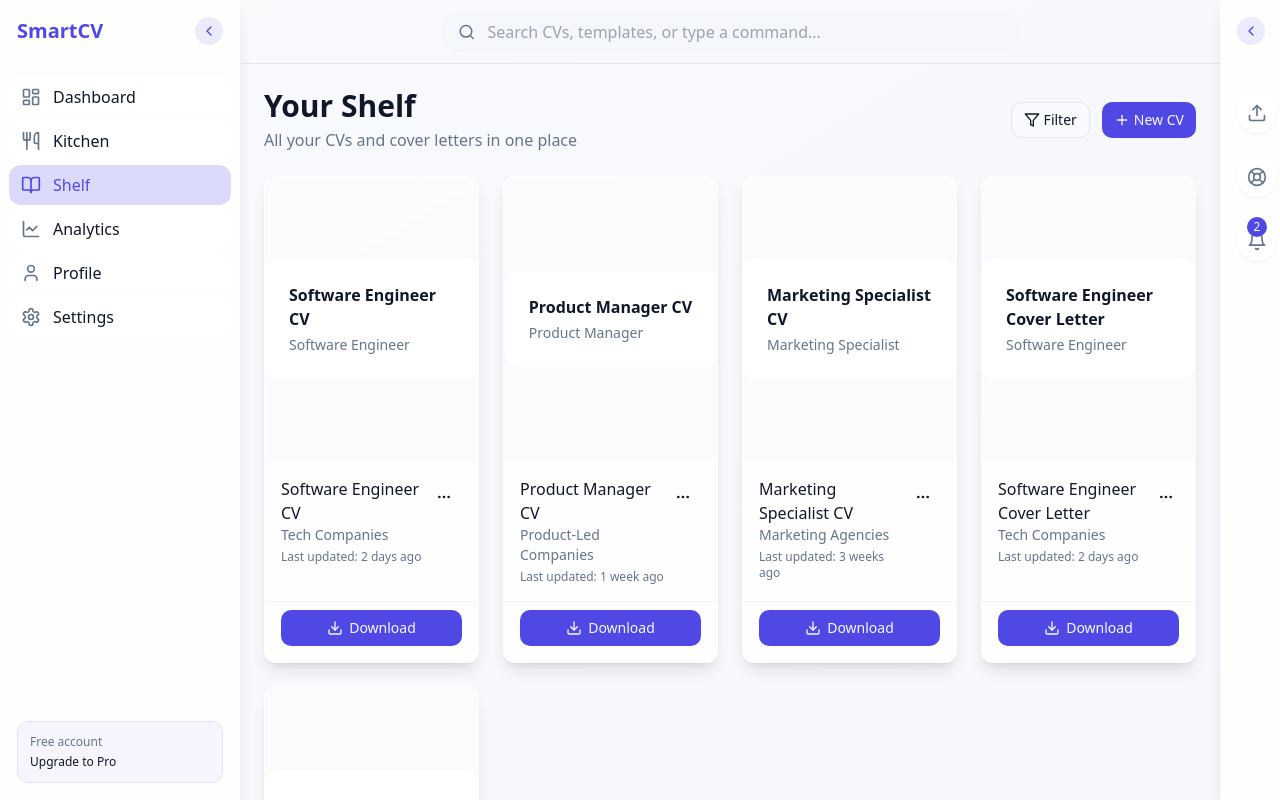
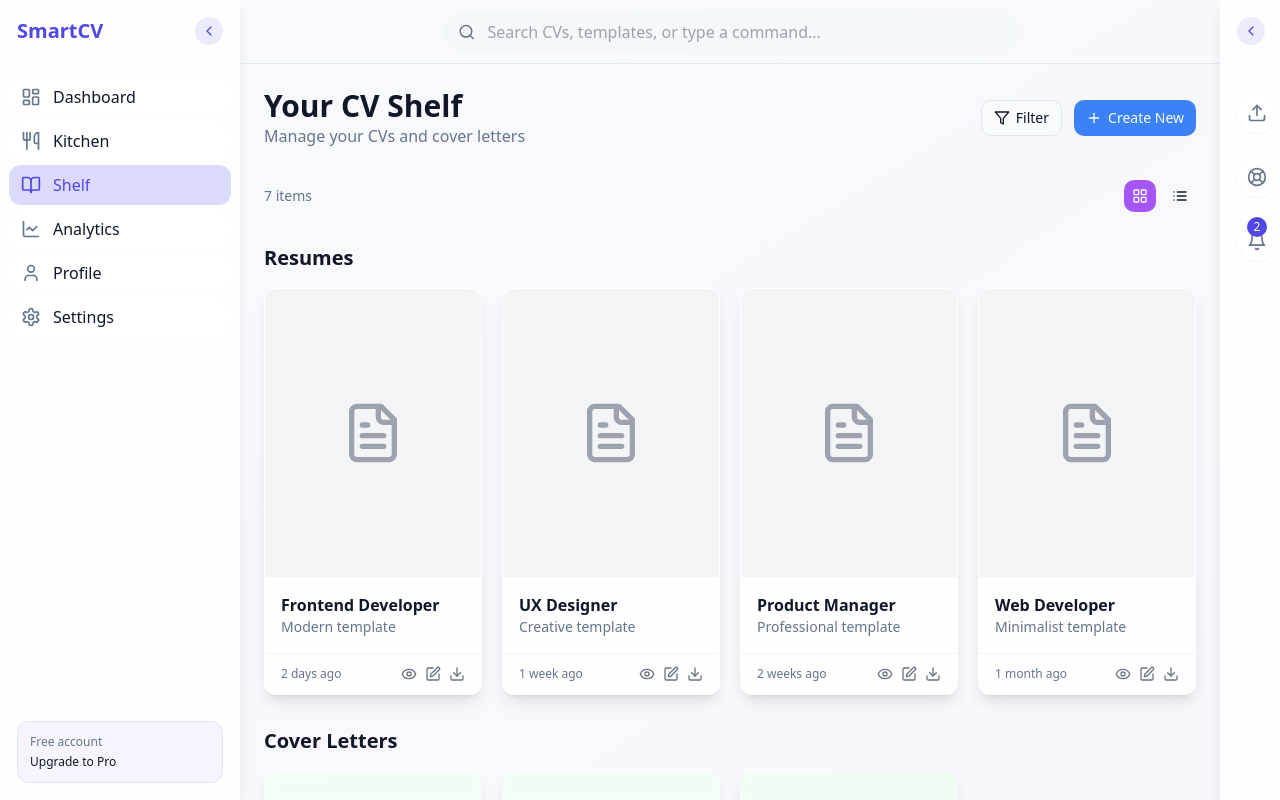
Before and after one commit to BerjisTech/cv-kitchen-ai-craft, a React (Vite) app: page /shelf in a window 1280 px wide. Built offline with nearby package versions, Linux system fonts and the light colour scheme.

Commit message:
Update Shelf page

```diff
--- a/src/components/cv/CVCard.tsx
+++ b/src/components/cv/CVCard.tsx
@@ -1,7 +1,7 @@
 
 import React from 'react';
 import { Button } from '@/components/ui/button';
-import { MoreHorizontal, Download } from 'lucide-react';
+import { MoreHorizontal, Download, Eye, Edit } from 'lucide-react';
 import { DropdownMenu, DropdownMenuContent, DropdownMenuItem, DropdownMenuTrigger } from '@/components/ui/dropdown-menu';
 
 interface CVCardProps {
@@ -10,6 +10,7 @@ interface CVCardProps {
   position?: string;
   lastUpdated: string;
   thumbnailUrl?: string;
+  category?: string;
 }
 
 export const CVCard: React.FC<CVCardProps> = ({
@@ -17,12 +18,13 @@ export const CVCard: React.FC<CVCardProps> = ({
   company,
   position,
   lastUpdated,
-  thumbnailUrl
+  thumbnailUrl,
+  category
 }) => {
   return (
-    <div className="glass-card overflow-hidden flex flex-col h-full">
+    <div className="glass-card overflow-hidden flex flex-col h-full border border-white/10">
       {/* CV Thumbnail */}
-      <div className="aspect-[3/4] relative overflow-hidden bg-muted/30">
+      <div className="aspect-[3/4] relative overflow-hidden bg-muted/20">
         {thumbnailUrl ? (
           <img
             src={thumbnailUrl}
@@ -41,36 +43,26 @@ export const CVCard: React.FC<CVCardProps> = ({
 
       {/* CV Info */}
       <div className="p-4 flex-1">
-        <div className="flex justify-between items-start">
-          <div>
-            <h3 className="font-medium">{title}</h3>
-            {company && <p className="text-sm text-muted-foreground">{company}</p>}
-            <p className="text-xs text-muted-foreground mt-1">Last updated: {lastUpdated}</p>
-          </div>
-
-          <DropdownMenu>
-            <DropdownMenuTrigger asChild>
-              <Button variant="ghost" size="icon">
-                <MoreHorizontal size={18} />
-              </Button>
-            </DropdownMenuTrigger>
-            <DropdownMenuContent align="end">
-              <DropdownMenuItem>Edit</DropdownMenuItem>
-              <DropdownMenuItem>Duplicate</DropdownMenuItem>
-              <DropdownMenuItem>Share</DropdownMenuItem>
-              <DropdownMenuItem>Delete</DropdownMenuItem>
-            </DropdownMenuContent>
-          </DropdownMenu>
+        <div>
+          <h3 className="font-medium">{title}</h3>
+          {company && <p className="text-sm text-muted-foreground">{company}</p>}
+          {category && <p className="text-sm text-muted-foreground">{category}</p>}
         </div>
       </div>
 
       {/* Actions */}
-      <div className="p-4 pt-2 border-t border-slate-100">
-        <div className="flex gap-2">
-          <Button size="sm" className="w-full gap-1.5">
-            <Download size={14} />
-            Download
-          </Button>
+      <div className="flex items-center justify-between px-4 py-3 border-t border-white/10">
+        <p className="text-xs text-muted-foreground">{lastUpdated}</p>
+        <div className="flex items-center gap-2">
+          <button className="text-gray-500 hover:text-gray-700">
+            <Eye size={16} />
+          </button>
+          <button className="text-gray-500 hover:text-gray-700">
+            <Edit size={16} />
+          </button>
+          <button className="text-gray-500 hover:text-gray-700">
+            <Download size={16} />
+          </button>
         </div>
       </div>
     </div>
--- a/src/pages/Shelf.tsx
+++ b/src/pages/Shelf.tsx
@@ -1,83 +1,224 @@
 
-import React from 'react';
+import React, { useState } from 'react';
 import { MainLayout } from '@/components/layout/MainLayout';
-import { CVCard } from '@/components/cv/CVCard';
+import { FileText, Eye, Download, Edit, Filter, Plus, LayoutGrid, List } from 'lucide-react';
+import { Badge } from '@/components/ui/badge';
 import { Button } from '@/components/ui/button';
-import { Plus, Filter } from 'lucide-react';
+import { Card, CardContent } from '@/components/ui/card';
+import { Tabs, TabsContent, TabsList, TabsTrigger } from '@/components/ui/tabs';
+import { Separator } from '@/components/ui/separator';
 
 const Shelf = () => {
-  // Mock data for CVs and cover letters
-  const items = [
+  const [viewMode, setViewMode] = useState<'grid' | 'list'>('grid');
+
+  // Mock data for resumes
+  const resumes = [
     {
-      type: 'cv',
-      title: 'Software Engineer CV',
-      company: 'Tech Companies',
-      position: 'Software Engineer',
+      title: 'Frontend Developer',
+      category: 'Modern template',
       lastUpdated: '2 days ago'
     },
     {
-      type: 'cv',
-      title: 'Product Manager CV',
-      company: 'Product-Led Companies',
-      position: 'Product Manager',
+      title: 'UX Designer',
+      category: 'Creative template',
       lastUpdated: '1 week ago'
     },
     {
-      type: 'cv',
-      title: 'Marketing Specialist CV',
-      company: 'Marketing Agencies',
-      position: 'Marketing Specialist',
-      lastUpdated: '3 weeks ago'
+      title: 'Product Manager',
+      category: 'Professional template',
+      lastUpdated: '2 weeks ago'
     },
     {
-      type: 'cover',
-      title: 'Software Engineer Cover Letter',
-      company: 'Tech Companies',
-      position: 'Software Engineer',
+      title: 'Web Developer',
+      category: 'Minimalist template',
+      lastUpdated: '1 month ago'
+    },
+  ];
+
+  // Mock data for cover letters
+  const coverLetters = [
+    {
+      title: 'Google Application',
+      position: 'Frontend Developer',
       lastUpdated: '2 days ago'
     },
     {
-      type: 'cover',
-      title: 'Product Manager Cover Letter',
-      company: 'Product-Led Companies',
-      position: 'Product Manager',
+      title: 'Microsoft Cover Letter',
+      position: 'UX Designer',
       lastUpdated: '1 week ago'
     },
+    {
+      title: 'Amazon Application',
+      position: 'Product Manager',
+      lastUpdated: '2 weeks ago'
+    },
+  ];
+
+  // Mock data for templates
+  const templates = [
+    {
+      name: 'Modern',
+      description: 'A clean, modern design with a touch of color.',
+      isPremium: false,
+      image: 'https://images.unsplash.com/photo-1569698145698-0e5d2a12cab5?q=80&w=200'
+    },
+    {
+      name: 'Professional',
+      description: 'A traditional, professional layout suitable for corporate roles.',
+      isPremium: false,
+      image: 'https://images.unsplash.com/photo-1572021335469-31706a17aaef?q=80&w=200'
+    },
+    {
+      name: 'Creative',
+      description: 'A bold, creative design to help you stand out.',
+      isPremium: true,
+      image: 'https://images.unsplash.com/photo-1454165804606-c3d57bc86b40?q=80&w=200'
+    },
+    {
+      name: 'Minimalist',
+      description: 'A simple, minimalist design focusing on content.',
+      isPremium: false,
+      image: 'https://images.unsplash.com/photo-1516321318423-f06f85e504b3?q=80&w=200'
+    }
   ];
 
   return (
     <MainLayout>
-      <div className="flex flex-col sm:flex-row justify-between items-start sm:items-center mb-6 gap-4">
+      <div className="space-y-8">
+        {/* Header */}
+        <div className="flex flex-col sm:flex-row justify-between items-start sm:items-center gap-4">
           <div>
-          <h1 className="text-3xl font-bold mb-1">Your Shelf</h1>
-          <p className="text-muted-foreground">
-            All your CVs and cover letters in one place
-          </p>
+            <h1 className="text-3xl font-bold">Your CV Shelf</h1>
+            <p className="text-muted-foreground">Manage your CVs and cover letters</p>
           </div>
 
-        <div className="flex gap-3">
-          <Button variant="outline" size="sm" className="gap-1">
-            <Filter size={14} />
+          <div className="flex items-center gap-3">
+            <Button variant="outline" size="sm" className="gap-1.5">
+              <Filter size={16} />
               Filter
             </Button>
 
-          <Button size="sm" className="gap-1">
-            <Plus size={14} />
-            New CV
+            <Button size="sm" className="bg-blue-500 hover:bg-blue-600 gap-1.5">
+              <Plus size={16} />
+              Create New
             </Button>
           </div>
         </div>
 
-      <div className="grid grid-cols-1 sm:grid-cols-2 lg:grid-cols-3 xl:grid-cols-4 gap-6">
-        {items.map((item) => (
-          <CVCard
-            key={item.title}
-            title={item.title}
-            company={item.company}
-            position={item.position}
-            lastUpdated={item.lastUpdated}
+        {/* Count and View Controls */}
+        <div className="flex justify-between items-center">
+          <p className="text-sm text-muted-foreground">{resumes.length + coverLetters.length} items</p>
+          <div className="flex gap-2">
+            <Button
+              variant={viewMode === 'grid' ? 'secondary' : 'ghost'}
+              size="icon"
+              onClick={() => setViewMode('grid')}
+              className="size-8"
+            >
+              <LayoutGrid size={16} />
+            </Button>
+            <Button
+              variant={viewMode === 'list' ? 'secondary' : 'ghost'}
+              size="icon"
+              onClick={() => setViewMode('list')}
+              className="size-8"
+            >
+              <List size={16} />
+            </Button>
+          </div>
+        </div>
+
+        {/* Resumes Section */}
+        <div>
+          <h2 className="text-xl font-semibold mb-4">Resumes</h2>
+          <div className="grid grid-cols-1 sm:grid-cols-2 lg:grid-cols-3 xl:grid-cols-4 gap-5">
+            {resumes.map((resume, index) => (
+              <div key={index} className="glass-card overflow-hidden">
+                <div className="aspect-[3/4] bg-gray-100 flex items-center justify-center">
+                  <FileText size={64} className="text-gray-400" />
+                </div>
+                <div className="p-4">
+                  <h3 className="font-semibold">{resume.title}</h3>
+                  <p className="text-sm text-muted-foreground">{resume.category}</p>
+                </div>
+                <div className="flex items-center justify-between px-4 py-3 border-t border-gray-100">
+                  <p className="text-xs text-muted-foreground">{resume.lastUpdated}</p>
+                  <div className="flex items-center gap-2">
+                    <button className="text-gray-500 hover:text-gray-700">
+                      <Eye size={16} />
+                    </button>
+                    <button className="text-gray-500 hover:text-gray-700">
+                      <Edit size={16} />
+                    </button>
+                    <button className="text-gray-500 hover:text-gray-700">
+                      <Download size={16} />
+                    </button>
+                  </div>
+                </div>
+              </div>
+            ))}
+          </div>
+        </div>
+
+        {/* Cover Letters Section */}
+        <div>
+          <h2 className="text-xl font-semibold mb-4">Cover Letters</h2>
+          <div className="grid grid-cols-1 sm:grid-cols-2 lg:grid-cols-3 xl:grid-cols-4 gap-5">
+            {coverLetters.map((letter, index) => (
+              <div key={index} className="glass-card overflow-hidden" style={{ backgroundColor: 'rgba(236, 253, 243, 0.4)' }}>
+                <div className="aspect-[3/4] flex items-center justify-center bg-green-50/80">
+                  <FileText size={64} className="text-green-400" />
+                </div>
+                <div className="p-4">
+                  <h3 className="font-semibold">{letter.title}</h3>
+                  <p className="text-sm text-muted-foreground">{letter.position}</p>
+                </div>
+                <div className="flex items-center justify-between px-4 py-3 border-t border-gray-100">
+                  <p className="text-xs text-muted-foreground">{letter.lastUpdated}</p>
+                  <div className="flex items-center gap-2">
+                    <button className="text-gray-500 hover:text-gray-700">
+                      <Eye size={16} />
+                    </button>
+                    <button className="text-gray-500 hover:text-gray-700">
+                      <Edit size={16} />
+                    </button>
+                    <button className="text-gray-500 hover:text-gray-700">
+                      <Download size={16} />
+                    </button>
+                  </div>
+                </div>
+              </div>
+            ))}
+          </div>
+        </div>
+
+        {/* Templates Section */}
+        <div>
+          <h2 className="text-xl font-semibold mb-4">Templates</h2>
+          <div className="grid grid-cols-1 sm:grid-cols-2 lg:grid-cols-4 gap-5">
+            {templates.map((template, index) => (
+              <Card key={index} className="overflow-hidden glass-card border-0">
+                <div className="aspect-video relative overflow-hidden">
+                  <img
+                    src={template.image}
+                    alt={template.name}
+                    className="w-full h-full object-cover"
                   />
+                  {template.isPremium && (
+                    <Badge className="absolute top-3 right-3 bg-orange-500 hover:bg-orange-600">
+                      Premium
+                    </Badge>
+                  )}
+                </div>
+                <CardContent className="p-4">
+                  <h3 className="font-semibold mb-1">{template.name}</h3>
+                  <p className="text-sm text-muted-foreground mb-4">{template.description}</p>
+                  <Button className="w-full bg-blue-500 hover:bg-blue-600">Use Template</Button>
+                </CardContent>
+              </Card>
             ))}
+          </div>
+        </div>
       </div>
     </MainLayout>
   );
```
Lines whose indentation alone changed are shown as unchanged.
